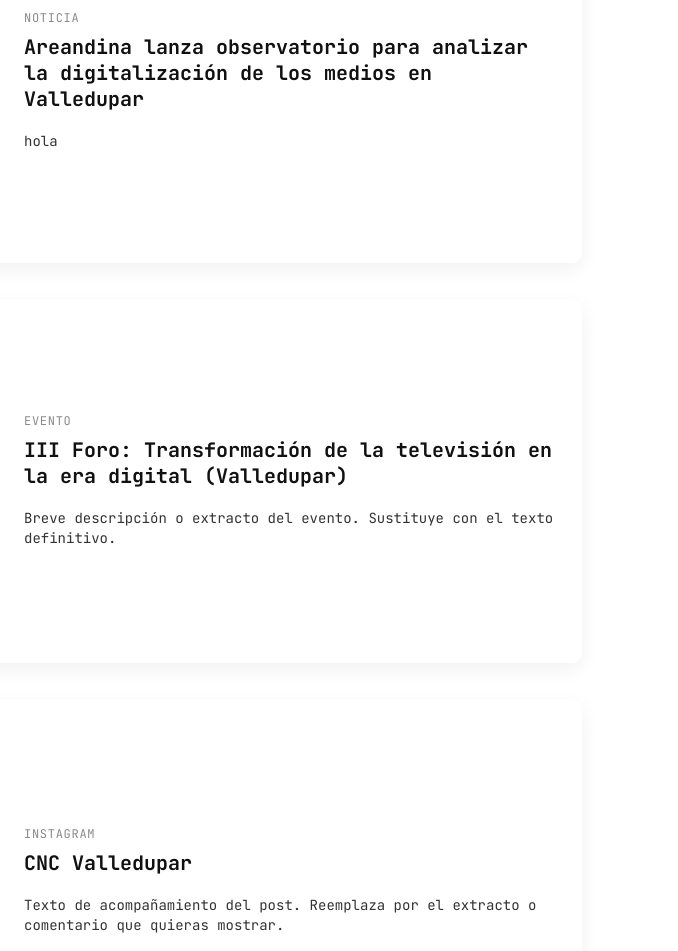
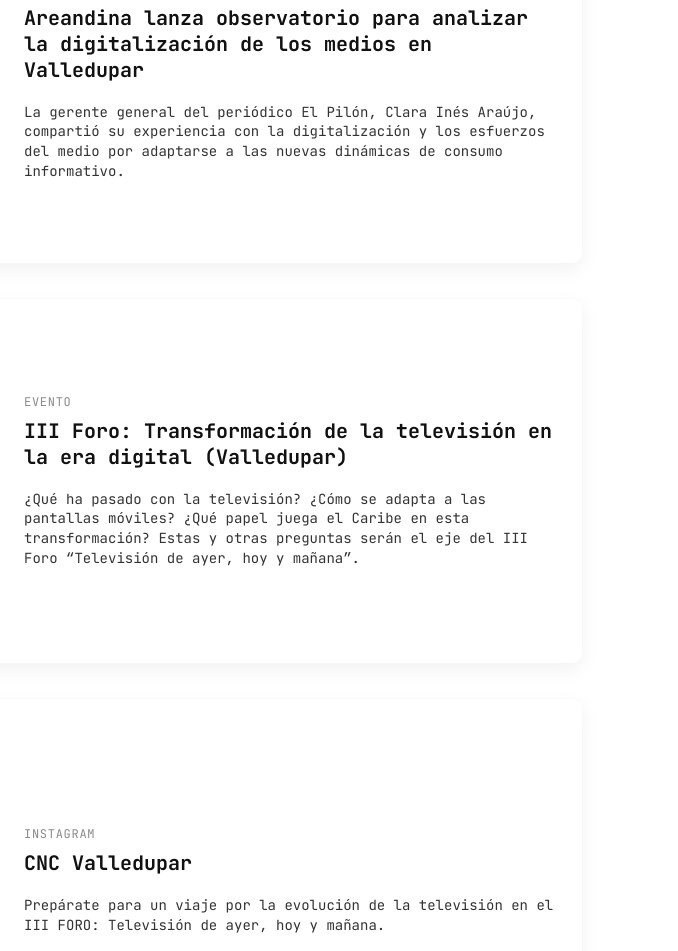
Before and after one commit to Lovelykitte/OMA, a plain HTML site: page oma-en.medios.html in a window 1280 px wide. Shown: the part 261-1212 px from the top of the page, 602-1280 px from the left. Drawn offline with Linux system fonts and the light colour scheme.

Commit message:
Update oma-en.medios.html

```diff
--- a/oma-en.medios.html
+++ b/oma-en.medios.html
@@ -52,7 +52,7 @@
     <div class="card-text">
       <div class="card-category">Noticia</div>
       <a class="card-title" href="https://elpilon.com.co/areandina-lanza-observatorio-para-analizar-la-digitalizacion-de-los-medios-en-valledupar/" data-hover-link="https://elpilon.com.co/areandina-lanza-observatorio-para-analizar-la-digitalizacion-de-los-medios-en-valledupar/">Areandina lanza observatorio para analizar la digitalización de los medios en Valledupar</a>
-      <p class="card-desc">hola</p>
+      <p class="card-desc">La gerente general del periódico El Pilón, Clara Inés Araújo, compartió su experiencia con la digitalización y los esfuerzos del medio por adaptarse a las nuevas dinámicas de consumo informativo.</p>
     </div>
   </article>
 
@@ -63,7 +63,7 @@
     <div class="card-text">
       <div class="card-category">Evento</div>
       <a class="card-title" href="https://www.midiario.co/2025/05/20/en-valledupar-se-discutira-la-transformacion-de-la-television-en-la-era-digital-con-el-iii-foro-television-de-ayer-hoy-y-manana/" data-hover-link="https://www.midiario.co/2025/05/20/en-valledupar-se-discutira-la-transformacion-de-la-television-en-la-era-digital-con-el-iii-foro-television-de-ayer-hoy-y-manana/">III Foro: Transformación de la televisión en la era digital (Valledupar)</a>
-      <p class="card-desc">Breve descripción o extracto del evento. Sustituye con el texto definitivo.</p>
+      <p class="card-desc">¿Qué ha pasado con la televisión? ¿Cómo se adapta a las pantallas móviles? ¿Qué papel juega el Caribe en esta transformación? Estas y otras preguntas serán el eje del III Foro “Televisión de ayer, hoy y mañana”.</p>
     </div>
   </article>
 
@@ -75,7 +75,7 @@
       <div class="card-category">Instagram</div>
       <a class="card-title" href="https://www.instagram.com/p/DJ5FGQrvU-L/?igsh=d3c0bHg1MGN1N3dv" data-hover-link="https://www.instagram.com/p/DJ5FGQrvU-L/?igsh=d3c0bHg1MGN1N3dv">CNC Valledupar
 </a>
-      <p class="card-desc">Texto de acompañamiento del post. Reemplaza por el extracto o comentario que quieras mostrar.</p>
+      <p class="card-desc">Prepárate para un viaje por la evolución de la televisión en el III FORO: Televisión de ayer, hoy y mañana.</p>
     </div>
   </article>
 
@@ -86,7 +86,7 @@
     <div class="card-text">
       <div class="card-category">Video</div>
       <a class="card-title" href="https://www.youtube.com/live/eUNkzsWR_Z4?si=tR3NrLNpuz8uPoJw" data-hover-link="https://www.youtube.com/live/eUNkzsWR_Z4?si=tR3NrLNpuz8uPoJw">Transmisión en vivo / Video</a>
-      <p class="card-desc">Descripción breve del video o la transmisión. Sustituye por la descripción real.</p>
+      <p class="card-desc">Explora en profundidad el proceso de digitalizacion de la television en el caribe colombiano.</p>
     </div>
   </article>
 </section>
```
